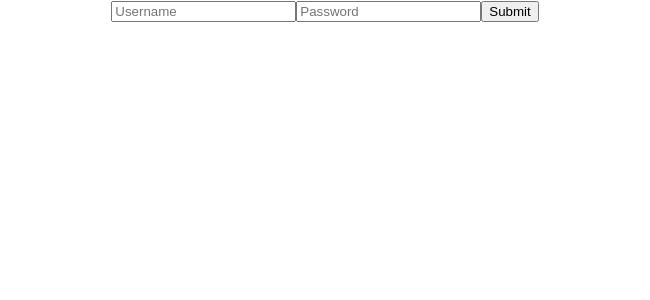
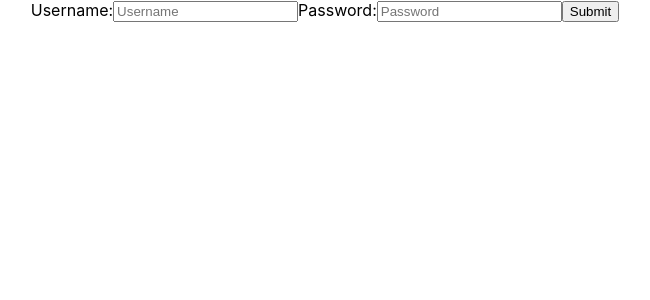
Before and after one commit to BuildWeek-WeightLiftingJournal/Frontend, a React (Create React App) app: page / in a window 1280 px wide. Shown: the top 300 px of the page, without its empty margins (315-965 px from the left). Built offline with nearby package versions, Linux system fonts and the light colour scheme.

Commit message:
added classes for styling

```diff
--- a/src/Components/LoginForm.js
+++ b/src/Components/LoginForm.js
@@ -32,21 +32,27 @@ export default class LoginForm extends React.Component {
   }
   render() {
     return (
+      <div className="container">
       <form onSubmit={this.handleSubmit}>
-        <input
+        <label className="label">Username:
+        <input className="input"
           type="text"
           name="username"
           placeholder="Username"
           value={this.state.username}
           onChange={this.handleChange} required />
-        <input
+          </label>
+          <label className="label">Password:
+        <input className="input"
           type="password"
           name="password"
           placeholder="Password"
           value={this.state.password}
           onChange={this.handleChange} required />
+          </label>
         <button className="button">Submit</button>
       </form>
+      </div>
     );
   }
 }
```
